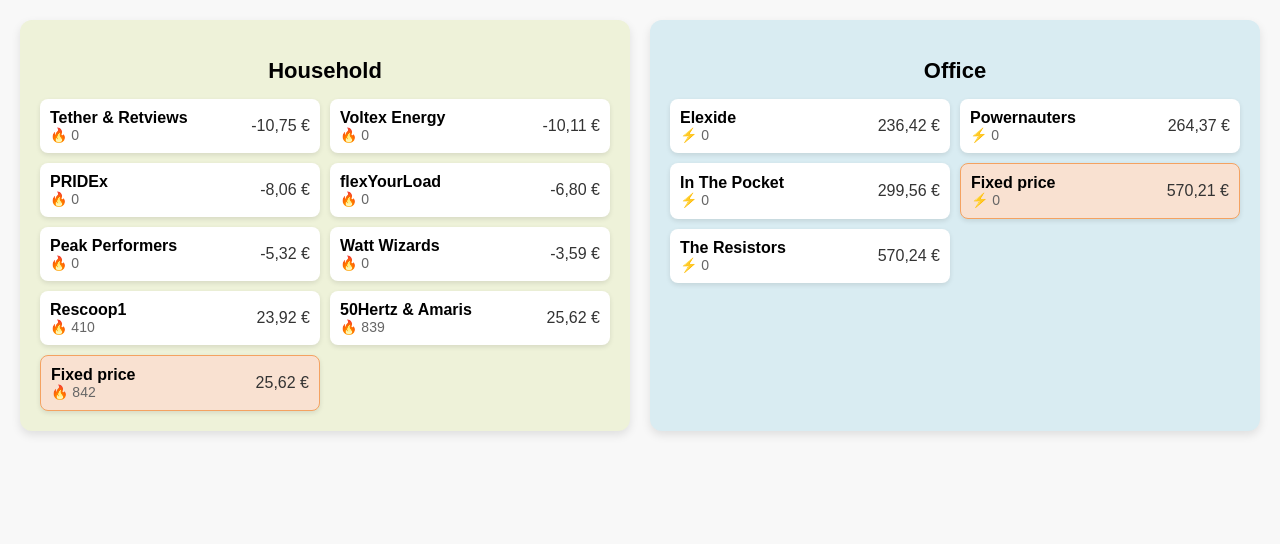
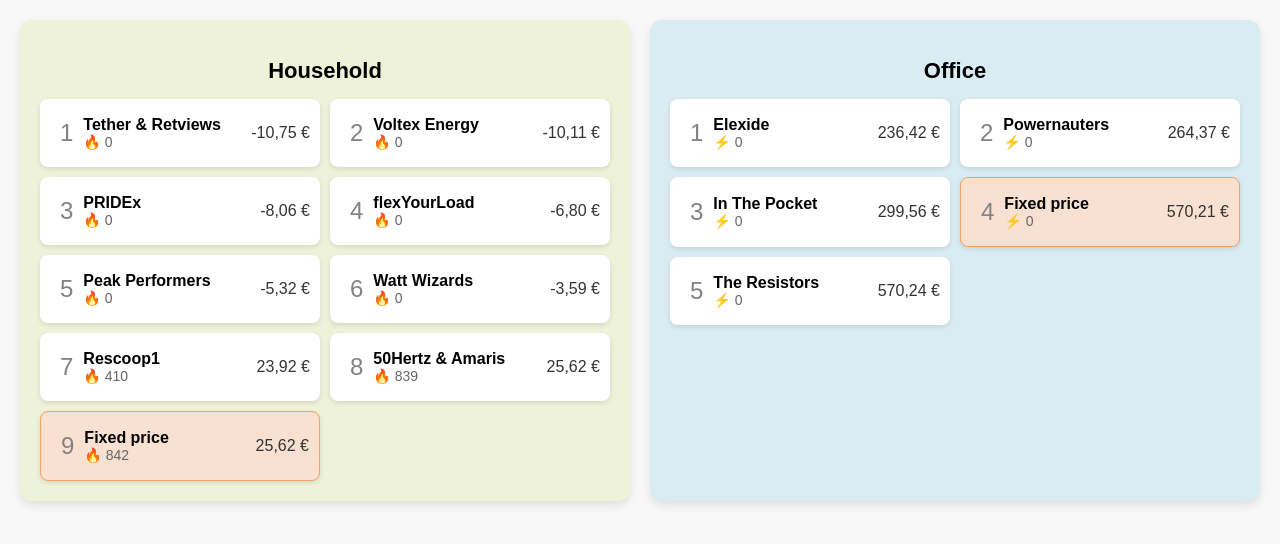
Before and after one commit to anees028/hackathon_rank_view, a React (Create React App) app: page / in a window 1280 px wide. Shown: the top 544 px of the page. Built offline with nearby package versions, Linux system fonts and the light colour scheme.

Commit message:
Css applied and position fixed.

```diff
--- a/src/components/Card.jsx
+++ b/src/components/Card.jsx
@@ -3,7 +3,10 @@ import React from "react";
 const Card = ({ item }) => {
   return (
     <div className={`item-card ${item.isFixed ? "fixed-card" : ""}`}>
-      <div className="card-header">
+      <div className="card-number">
+        {item.id}
+      </div>
+      <div className="card-header" style={{flexGrow: '1'}}>
         <span className="card-title">{item.name}</span>
         <span className="card-info">{item.icon} {item.extraInfo}</span>
       </div>
--- a/src/styles/styles.css
+++ b/src/styles/styles.css
@@ -60,6 +60,12 @@ body {
   border: 1px solid #f4a261;
 }
 
+.card-number{
+  padding: 10px;
+  font-size: 24px;
+  color: #828282;
+}
+
 .card-header {
   display: flex;
   flex-direction: column;
```
